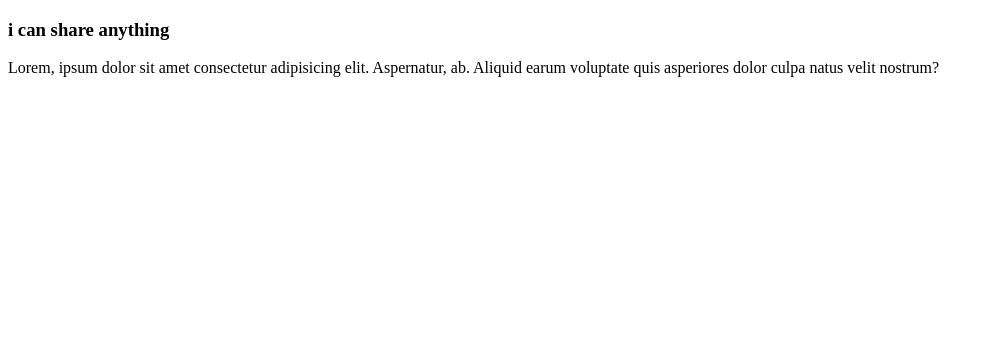
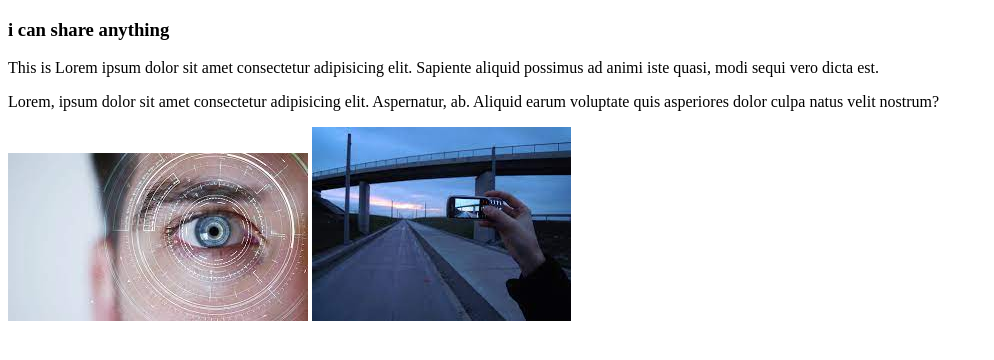
Before and after one commit to mostafizur3683/my-second-repo, a plain HTML site: page index.html in a window 1280 px wide. Shown: the whole page, without its empty margins (0-994 px from the left). Drawn offline with Linux system fonts and the light colour scheme.

Commit message:
image added

```diff
--- a/index.html
+++ b/index.html
@@ -4,11 +4,15 @@
     <meta charset="UTF-8">
     <meta name="viewport" content="width=device-width, initial-scale=1.0">
     <title>my second github repo</title>
+    <link rel="stylesheet" href="style.css">
 
 </head>
 <body>
     <h3>i can share anything </h3>
+    <p>This is Lorem ipsum dolor sit amet consectetur adipisicing elit. Sapiente aliquid possimus ad animi iste quasi, modi sequi vero dicta est.</p>
+    <p>Lorem, ipsum dolor sit amet consectetur adipisicing elit. Aspernatur, ab. Aliquid earum voluptate quis asperiores dolor culpa natus velit nostrum?</p>
 
-    <p>Lorem, ipsum dolor sit amet consectetur adipisicing elit. Aspernatur, ab. Aliquid earum voluptate quis asperiores dolor culpa natus velit nostrum?</p>
+ <img src="/download.jpg" alt="">
+ <img src="/download (2).jpg" alt="">
 </body>
 </html>
```
Also changed, not shown: download (1).jpg (added), download (2).jpg (added), download (3).jpg (added), download (4).jpg (added), download (5).jpg (added), download (6).jpg (added), download.jpg (added), fav.png (added), style.css (added).
